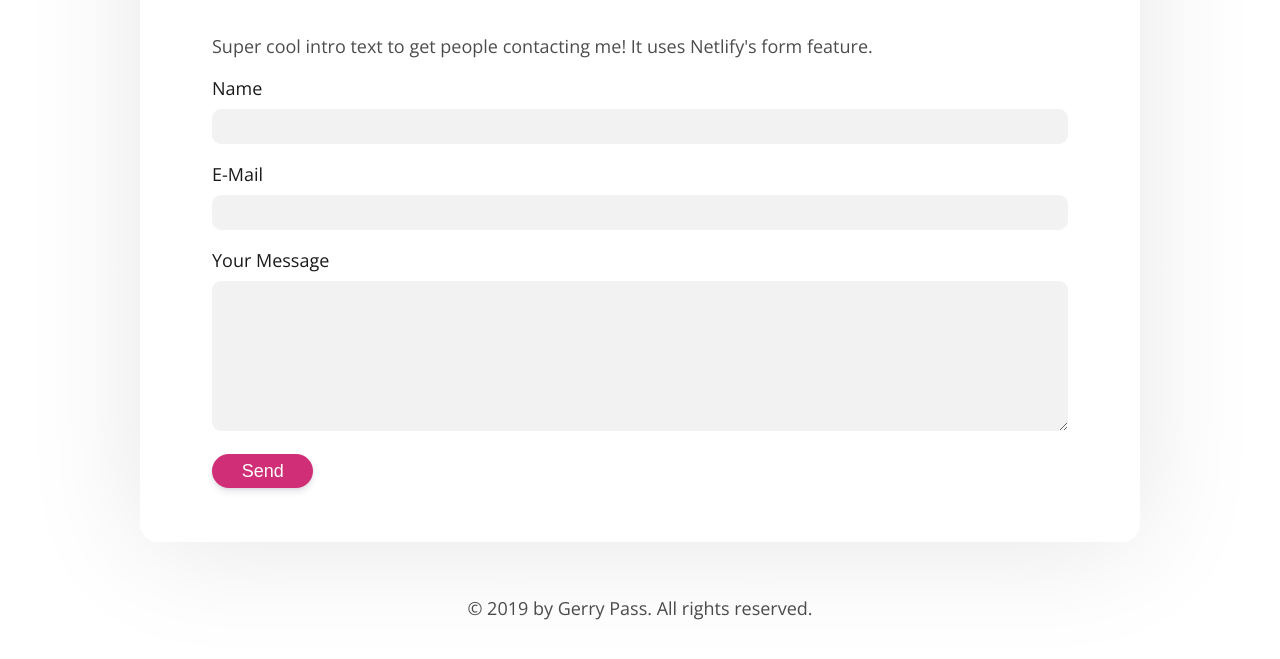
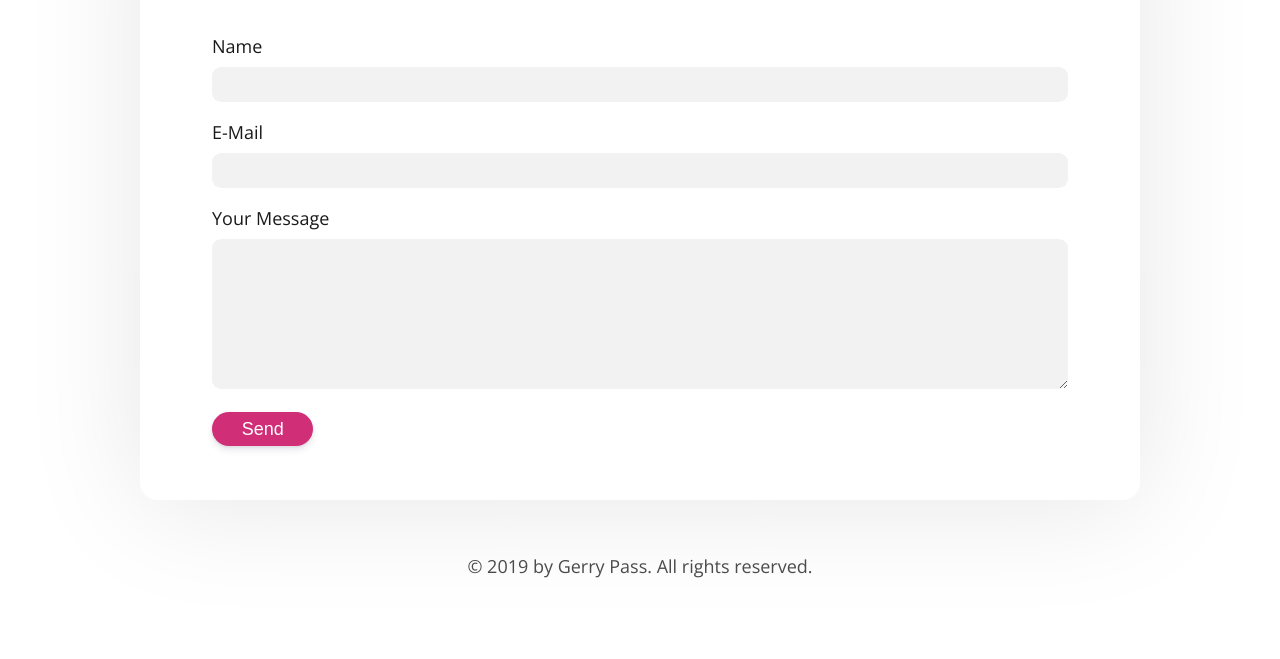
Before and after one commit to rgpass/gerrypass.com--gatsby-2019, a Gatsby site: page /contact in a window 1280 px wide. Shown: the part 243-902 px from the top of the page. After the commit the page ends 875 px from the top, so only its background shows below. Built offline with nearby package versions, Linux system fonts and the light colour scheme; Gatsby itself is replaced by a stand-in of ours; some packages are replaced by stand-ins of ours.

Commit message:
Fix Contact form copy

```diff
--- a/src/pages/contact.js
+++ b/src/pages/contact.js
@@ -54,8 +54,13 @@ const Contact = () => (
       </Header>
       <Content>
         <h1>Contact</h1>
-        <p>Super cool intro text to get people contacting me! It uses Netlify's form feature.</p>
-        <form name="contact-form" method="post" data-netlify="true" data-netlify-honeypot="bot-field" action="/success">
+        <form
+          name="contact-form"
+          method="post"
+          data-netlify="true"
+          data-netlify-honeypot="bot-field"
+          action="/success"
+        >
           <p>
             <label htmlFor="contact-name">
               Name
@@ -64,12 +69,14 @@ const Contact = () => (
           </p>
           <p>
             <label htmlFor="contact-email">
-              E-Mail <input name="email" id="contact-email" type="email" required />
+              E-Mail{' '}
+              <input name="email" id="contact-email" type="email" required />
             </label>
           </p>
           <p>
             <label htmlFor="contact-message">
-              Your Message <textarea name="message" id="contact-message" required />
+              Your Message{' '}
+              <textarea name="message" id="contact-message" required />
             </label>
           </p>
           <p>
--- a/src/pages/success.js
+++ b/src/pages/success.js
@@ -49,7 +49,7 @@ const Success = () => (
       </Header>
       <Content>
         <h1>Your message was sent!</h1>
-        <p>I'll answer your request as quick as possible.</p>
+        <p>I'll respond as quick as possible.</p>
       </Content>
     </Wrapper>
   </Layout>
```
